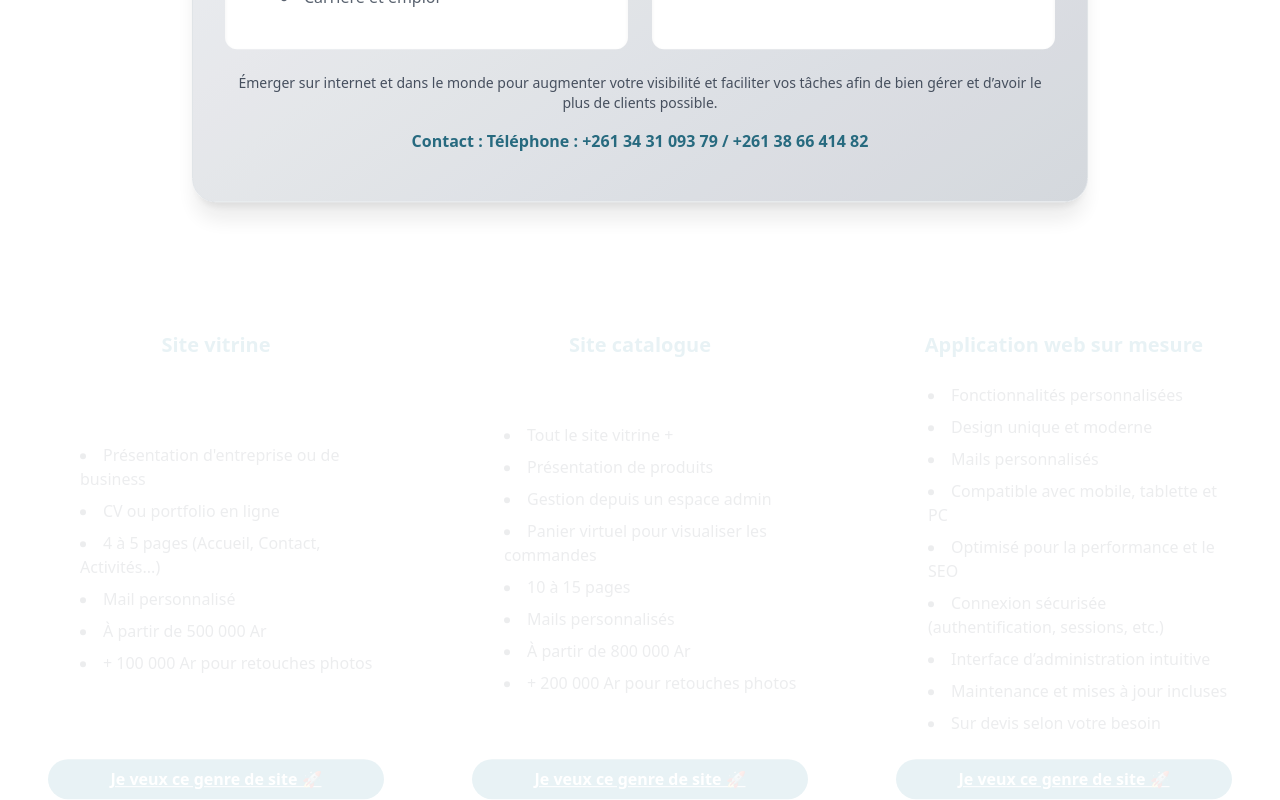
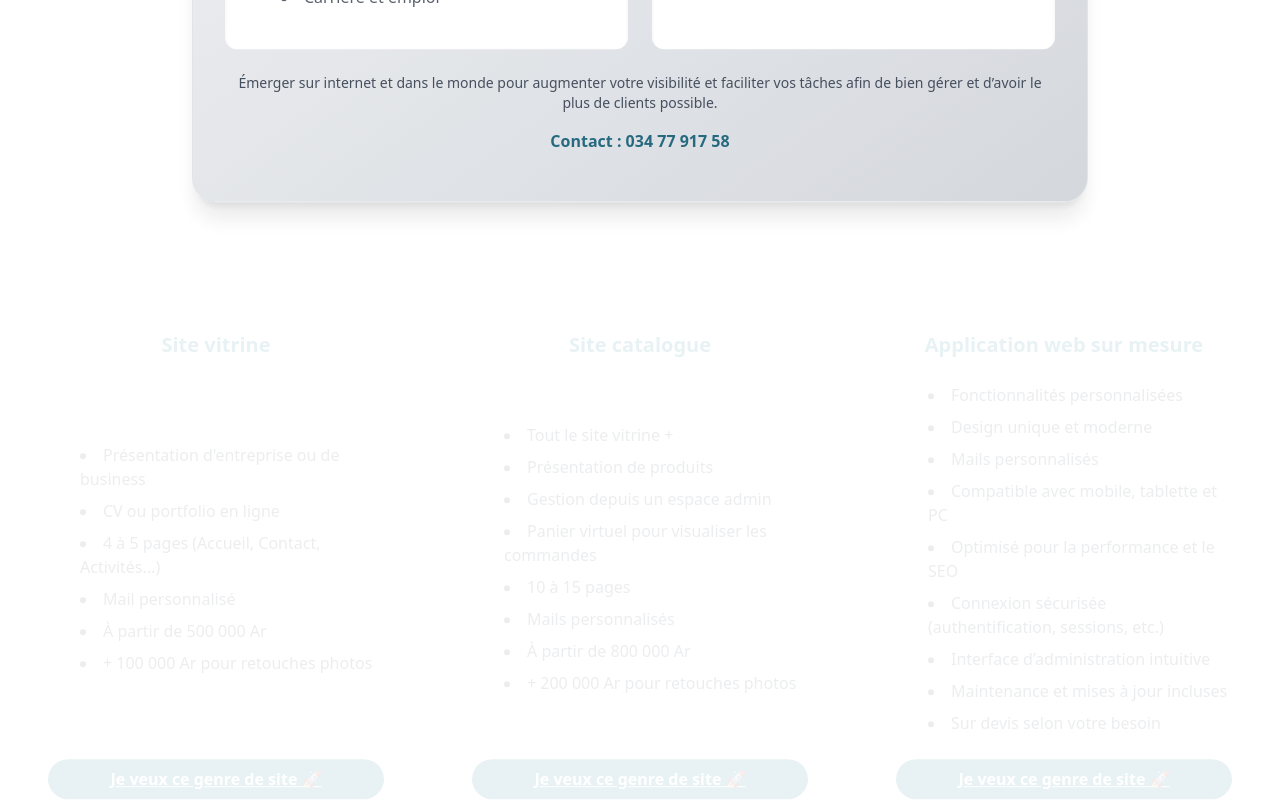
Before and after one commit to kekevounet/Stand-art, a React (Create React App) app: page / in a window 1280 px wide. Shown: the part 11200-12000 px from the top of the page. Built offline with nearby package versions, Linux system fonts and the light colour scheme.

Commit message:
modif sur creation 2

```diff
--- a/src/Elements/Pages/Création.jsx
+++ b/src/Elements/Pages/Création.jsx
@@ -38,7 +38,7 @@ export default function Creation({ ouvert }) {
         'Compatible avec mobile, tablette et PC',
         'Optimisé pour la performance et le SEO',
         'Connexion sécurisée (authentification, sessions, etc.)',
-        "Interface d’administration intuitive",
+        'Interface d’administration intuitive',
         'Maintenance et mises à jour incluses',
         'Sur devis selon votre besoin',
       ],
@@ -88,9 +88,7 @@ export default function Creation({ ouvert }) {
         </div>
 
         <p className="mt-6 text-sm text-gray-700">Émerger sur internet et dans le monde pour augmenter votre visibilité et faciliter vos tâches afin de bien gérer et d’avoir le plus de clients possible.</p>
-        <p className="mt-2 font-semibold text-md text-cyan-800">Contact : Téléphone :
-
-+261 34 31 093 79 / +261 38 66 414 82</p>
+        <p className="mt-2 font-semibold text-md text-cyan-800">Contact : 034 77 917 58</p>
       </motion.div>
 
       {/* Offres */}
@@ -113,7 +111,13 @@ export default function Creation({ ouvert }) {
               href={`mailto:manager.standart0306@gmail.com?subject=Je veux un site comme ${encodeURIComponent(
                 item.title
               )}&body=${encodeURIComponent(
-                `Salut,\n\nJ'aimerais créer un site comme \"${item.title}\".\nVoici ce que j'aime :\n- ${item.description.join('\n- ')}\n\nMerci de me contacter pour en discuter !`
+                `Salut,
+
+J'aimerais créer un site comme ${item.title}.
+Voici ce que j'aime :
+- ${item.description.join('\n- ')}
+
+Merci de me contacter pour en discuter !`
               )}`}
               className="py-2 font-semibold text-center text-white transition-colors duration-200 rounded-full bg-cyan-700 hover:bg-cyan-800"
             >
```
